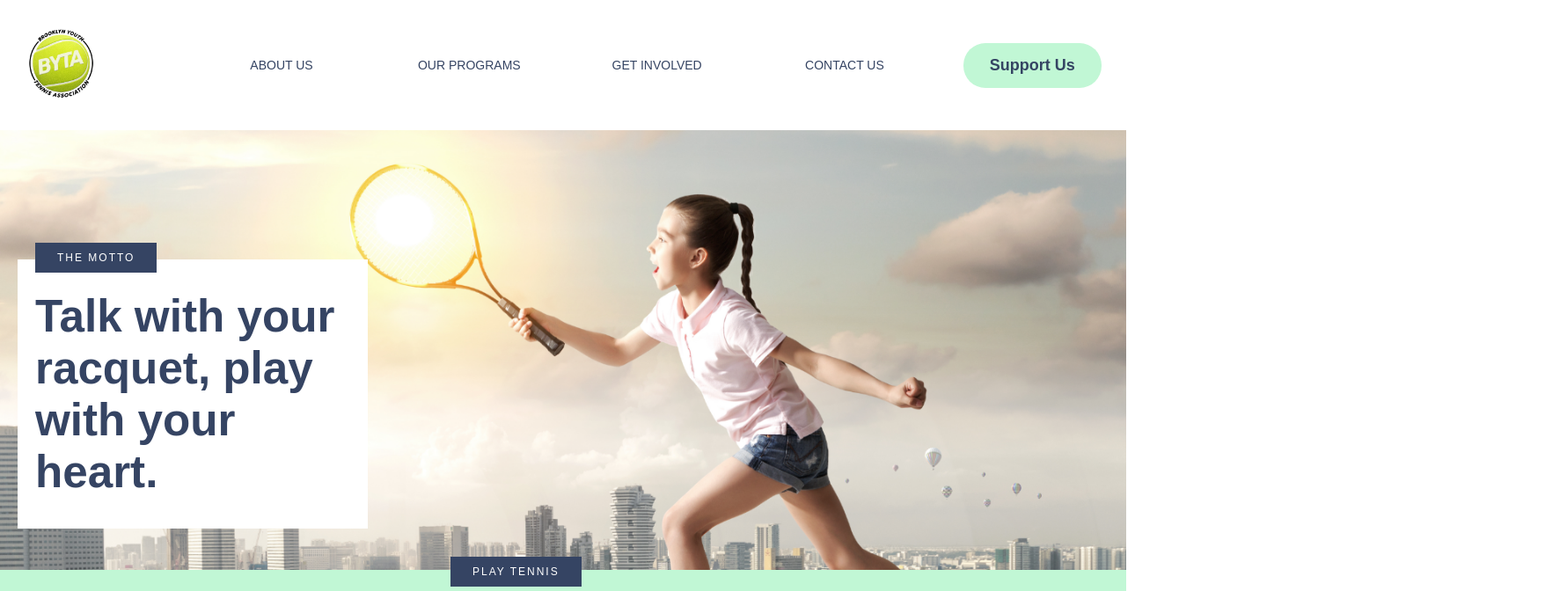
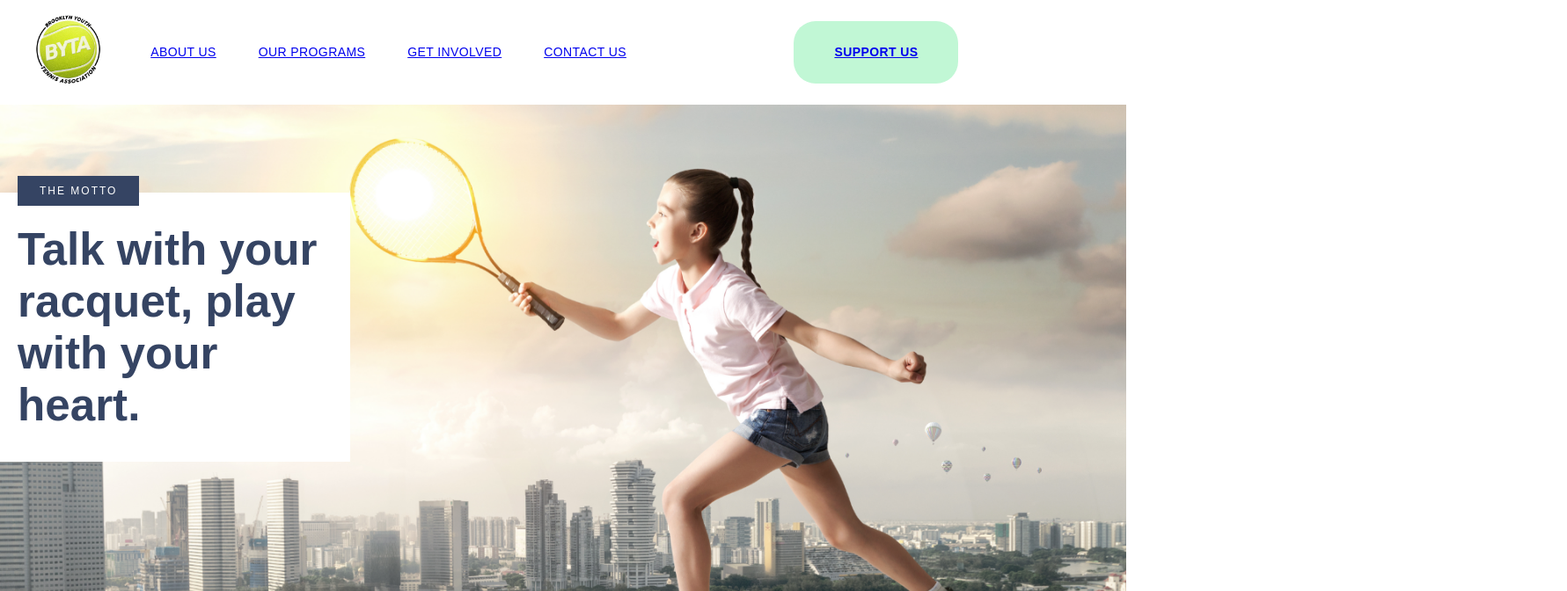
Before and after one commit to JordisGithub/BrooklynYouthTennis, a React (Create React App) app: page / in a window 1280 px wide. Shown: the top 672 px of the page at 88% size, 1781 px wide, since content can reach past the window. Built offline with nearby package versions, Linux system fonts and the light colour scheme.

Commit message:
styling updates

```diff
--- a/src/nav/Nav.jsx
+++ b/src/nav/Nav.jsx
@@ -1,12 +1,25 @@
 import React from 'react'
 import Logo from '../images/logo.JPG'
 import { makeStyles } from '@mui/styles';
-import List from '@mui/material/List';
 import ListItem from '@mui/material/ListItem';
+import Drawer from '@mui/material/Drawer';
+import AppBar from '@mui/material/AppBar';
+import Box from '@mui/material/Box';
+import Toolbar from '@mui/material/Toolbar';
+import IconButton from '@mui/material/IconButton';
+import Typography from '@mui/material/Typography';
+import Menu from '@mui/material/Menu';
+import MenuIcon from '@mui/icons-material/Menu';
+import Container from '@mui/material/Container';
+import Button from '@mui/material/Button';
+import MenuItem from '@mui/material/MenuItem';
 
 
 const useStyles = makeStyles({
   root: {
+    '&.MuiPaper-root': {
+       backgroundColor: 'white',
+    },
   },
   navbar: {
     display: 'flex',
@@ -17,16 +30,25 @@
     height: '80px',
   },
   navbarLinks: {
-    margin: 'auto',
-    textDecoration: 'none',
-    color: '#354463',
-    textTransform: 'uppercase',
-    fontSize: '14px',
-    fontFamily: 'komet, sans-serif',
-    fontWeight: '400',
-    padding: '5px',
-    '&:hover': {
-      backgroundColor: '#c1f7d5',
+    '&.MuiButton-root': {
+      textDecoration: 'none',
+      color: '#354463',
+      fontSize: '14px',
+      fontFamily: 'komet, sans-serif',
+      '&:hover': {
+        backgroundColor: '#c1f7d5',
+      },
+      '&:last-child': {
+        borderRadius: '25px',
+        backgroundColor: '#c1f7d5',
+        margin: 'auto',
+        textDecoration: 'none',
+        padding: '15px 30px',
+        color: '#354463',
+        fontFamily: 'PoynterOSDisp, sans-serif',
+        fontSize: '14px',
+        fontWeight: '800',
+      },
     },
   },
   navbarButton: {
@@ -37,26 +59,106 @@
     padding: '15px 30px',
     color: '#354463',
     fontFamily: 'PoynterOSDisp, sans-serif',
-    fontSize: '18px',
+    fontSize: '14px',
     fontWeight: '800',
   }
 });
 
-
+const pages = [
+  <ListItem><a href="/about" >About Us</a></ListItem>,
+  <ListItem><a href="/Programs" >Our Programs</a></ListItem>,
+  <ListItem><a href="/getinvolved" >Get Involved</a></ListItem>,
+  <ListItem><a href="/contactus" >Contact Us</a></ListItem>,
+  <ListItem><a href="https://www.paypal.me/brooklynyouth" target="_blank" rel="noreferrer">Support Us</a></ListItem>
+];
 
 
 function Nav() {
   const classes = useStyles();
 
+  const [anchorElNav, setAnchorElNav] = React.useState(null);
+
+  const handleOpenNavMenu = (event) => {
+    setAnchorElNav(event.currentTarget);
+  };
+
+  const handleCloseNavMenu = () => {
+    setAnchorElNav(null);
+  };
+
   return (
-    <List className={classes.navbar} >
-        <ListItem><a href="/"><img src={Logo} className={classes.brandTitle} alt="byta" /></a></ListItem>
-        <ListItem><a className={classes.navbarLinks} href="/about" >About Us</a></ListItem>
-        <ListItem><a className={classes.navbarLinks}href="/Programs" >Our Programs</a></ListItem>
-        <ListItem><a className={classes.navbarLinks} href="/getinvolved" >Get Involved</a></ListItem>
-        <ListItem><a className={classes.navbarLinks} href="/contactus" >Contact Us</a></ListItem>
-      <ListItem><a className={classes.navbarButton} href="https://www.paypal.me/brooklynyouth" target="_blank" rel="noreferrer">Support Us</a></ListItem>
-    </List>
+    <>
+      <AppBar position="static" classes={{ root: classes.root}}>
+      <Container maxWidth="xl">
+        <Toolbar disableGutters>
+          <Typography
+            noWrap
+            component="div"
+            sx={{ mr: 2, display: { xs: 'none', md: 'flex' } }}
+          >
+            <a href="/"><img src={Logo} className={classes.brandTitle} alt="byta" /></a>
+          </Typography>
+
+          <Box sx={{ flexGrow: 1, display: { xs: 'flex', md: 'none' } }}>
+            <IconButton
+              size="large"
+              aria-label="account of current user"
+              aria-controls="menu-appbar"
+              aria-haspopup="true"
+              onClick={handleOpenNavMenu}
+            >
+              <MenuIcon />
+            </IconButton>
+            <Menu
+              id="menu-appbar"
+              anchorEl={anchorElNav}
+              anchorOrigin={{
+                vertical: 'bottom',
+                horizontal: 'left',
+              }}
+              keepMounted
+              transformOrigin={{
+                vertical: 'top',
+                horizontal: 'left',
+              }}
+              open={Boolean(anchorElNav)}
+              onClose={handleCloseNavMenu}
+              sx={{
+                display: { xs: 'block', md: 'none' },
+              }}
+              >
+                {/* burger menu */}
+              {pages.map((page) => (
+                <MenuItem key={page} onClick={handleCloseNavMenu}  >
+                  <Typography textAlign="center">{page}</Typography>
+                </MenuItem>
+              ))}
+            </Menu>
+          </Box>
+          <Typography
+            variant="h6"
+            noWrap
+            component="div"
+            sx={{ flexGrow: 1, display: { xs: 'flex', md: 'none' } }}
+          >
+            <a href="/"><img src={Logo} className={classes.brandTitle} alt="byta" /></a>
+          </Typography>
+          <Box sx={{ flexGrow: 1, display: { xs: 'none', md: 'flex' } }}>
+            {pages.map((page) => (
+              <Button
+                key={page}
+                onClick={handleCloseNavMenu}
+                sx={{ my: 2, color: 'black', display: 'block' }}
+                className={classes.navbarLinks}
+              >
+                {page}
+              </Button>
+            ))}
+          </Box>
+        </Toolbar>
+      </Container>
+    </AppBar>
+    </>
   );
 }
 
--- a/src/pages/home/Hero.jsx
+++ b/src/pages/home/Hero.jsx
@@ -1,41 +1,22 @@
 import React from 'react'
 import { makeStyles } from '@mui/styles';
-import HeroImage from '../../images/city_tennis_hero.png'
+import HeroImage from '../../images/city_tennis_hero.png';
+import { Grid } from '@mui/material';
 
 
 const useStyles = makeStyles({
   root: {},
-  heroContainer: {
-    // border: 'solid red 2pt',
-    padding: 0,
-    display: 'grid',
-    gridTemplateColumns: '1fr 1fr 1fr',
-    gridTemplateRows: '1fr 1fr 1fr',
-    height: '500px',
-    width: '100vw',
-    justifyContent: 'stretch',
-    overflow: 'hidden',
-
-  },
   heroImage: {
-    // border: 'solid blue 2pt',
-    backgroundRepeat: 'no-repeat',
-    // backgroundSize: 'cover',
     backgroundPosition: 'center',
     width: '100vw',
-    // objectFit: 'cover',
+    objectFit: 'cover',
     overflow: 'hidden',
   },
-
   heroTextBlock: {
-    // border: 'solid green 2pt',
-    marginTop: '80px',
-    gridColumnStart: 1,
-    rowRowStart: 2,
-    marginLeft: '20px',
+    position: 'absolute',
+    top: '200px',
   },
   heroTitle: {
-    /* border: solid yellow 2pt; */
     fontFamily: 'komet, sans-serif',
     fontSize: '12px',
     fontWeight: '200',
@@ -53,7 +34,6 @@
 
 
   heroSlogan: {
-    // border: 'solid pink 2pt',
     fontFamily: 'poynterOSDis, sans-serif',
     backgroundColor: 'white',
     color: '#354463',
@@ -62,7 +42,6 @@
     padding: '35px 20px',
     marginTop: '-15px',
     width: '28vw',
-    // zIndex:' -1',
   },
 });
 
@@ -70,15 +49,16 @@
   const classes = useStyles();
   return (
     <>
-    <div className={classes.heroContainer}>
-      <img src={HeroImage} alt="child plays tennis in brooklyn" className={classes.heroImage}/>
-        <div className={classes.heroTextBlock}>
-          <h2 className={classes.heroTitle}>The motto</h2>
-          <div className={classes.heroSlogan}>
-            Talk with your racquet, play with your heart.
-          </div>
-        </div>
-      </div>
+
+      <Grid container spacing={3} alignItems="stretch">
+        <Grid item xs={12} sm={4}>
+            <img src={HeroImage} alt="child plays tennis in brooklyn" className={classes.heroImage}/>
+            <div className={classes.heroTextBlock}>
+              <h2 className={classes.heroTitle}>The motto</h2>
+              <div className={classes.heroSlogan}>Talk with your racquet, play with your heart.</div>
+            </div>
+        </Grid>
+    </Grid>
       </>
   );
 }
--- a/src/pages/home/Highlights/Highlights.css
+++ b/src/pages/home/Highlights/Highlights.css
@@ -1,6 +1,7 @@
 .highlights {
   background-color: #c1f7d5;
   padding-bottom: 40px;
+  margin-top: -10px;
 }
 
 .highlights_title {
--- a/src/pages/home/Home.jsx
+++ b/src/pages/home/Home.jsx
@@ -12,12 +12,12 @@
     <>
       <Hero/>
       <Highlights />
-      <Programs />
-      <Skills />
+      {/* <Programs /> */}
+      {/* <Skills /> */}
       {/* <Testimonials /> */}
-      <Impact />
+      {/* <Impact /> */}
       {/* <Sponsorships /> */}
-      <Subscribe />
+      {/* <Subscribe /> */}
       </>
   );
 }
```
